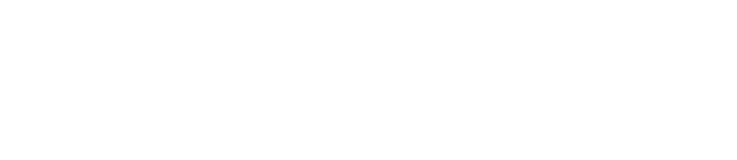
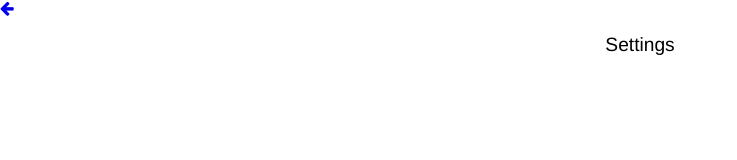
Before and after one commit to dabowheel/displaytime, a Vue app: page / in a window 1280 px wide. Both pictures are taken after a click on the link 14 px from the left and 16 px from the top of the page. Shown: the top 160 px of the page, without its empty margins (0-737 px from the left). Built offline with nearby package versions, Linux system fonts and the light colour scheme.

Commit message:
headings

```diff
--- a/src/App.vue
+++ b/src/App.vue
@@ -30,8 +30,10 @@
 <style>
 body {
   font-family: Helvetica, sans-serif;
+  margin: 0;
+  padding: 0;
 }
-p {
+#date,#time {
   text-align: center;
 }
 </style>
--- a/src/Settings.vue
+++ b/src/Settings.vue
@@ -1,7 +1,10 @@
 <template>
 <div>
   <a v-on:click.prevent="settings" href="#" class="btn"><i class="fa fa-cog" aria-hidden="true"></i></a>
-  <div id="settings"></div>
+  <div id="settings" class="nodisplay">
+    <a v-on:click.prevent="closeSettings" class="btn" href="#"><i class="fa fa-arrow-left" aria-hidden="true"></i></a>
+    <p id="settings-header"><big>Settings</big></p>
+  </div>
 </div>
 </template>
 
@@ -17,6 +20,9 @@
 </script>
 
 <style>
+#settings-header {
+  text-align: center;
+}
 .fill {
   position: fixed;
   top: 0;
@@ -25,4 +31,7 @@
   width: 100%;
   background: white;
 }
+.nodisplay {
+  display: none;
+}
 </style>
```
